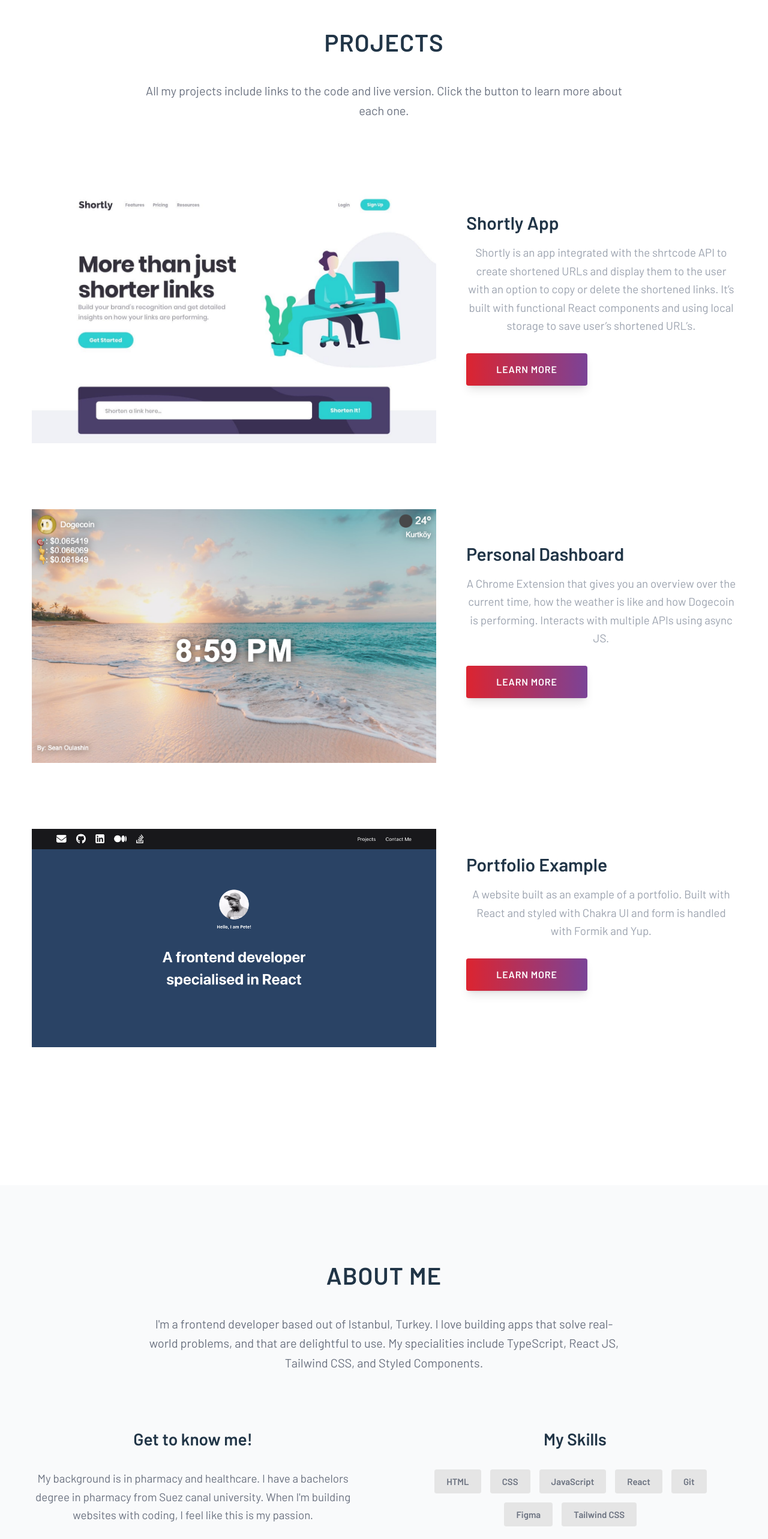
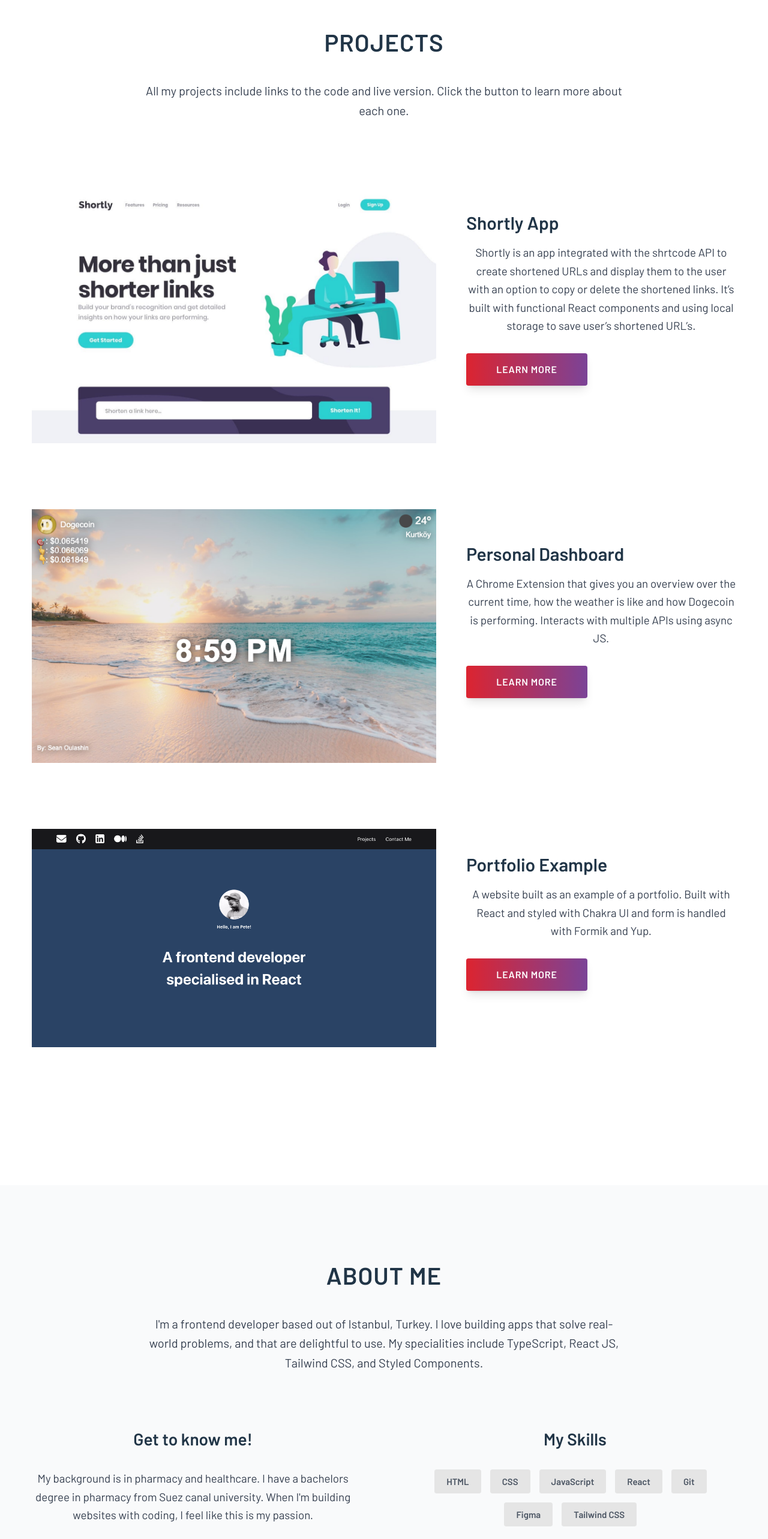
Before and after one commit to onna4/my-portfolio, a React (Vite) app: page / in a window 1280 px wide. Shown: the part 880-3446 px from the top of the page at 60% size. Built offline with nearby package versions, Linux system fonts and the light colour scheme.

Commit message:
updates to text contrast

```diff
--- a/src/components/About.jsx
+++ b/src/components/About.jsx
@@ -5,7 +5,7 @@ export default function About() {
   const skills = ["HTML", "CSS", "JavaScript", "React", "Git", "Figma", "Tailwind CSS"]
   const styledSkill = skills.map((skill, index) =>
     <div key={index}
-         className="font-semibold rounded-md text-2xl mr-6 mb-6 py-4 px-8 text-gray-500 bg-neutral-200">
+         className="font-semibold rounded-md text-2xl mr-6 mb-6 py-4 px-8 text-gray-600 bg-neutral-200">
       {skill}
     </div>
     )
@@ -15,7 +15,7 @@ export default function About() {
       <div className="m-auto w-11/12 max-w-[120rem]">
         <h2 className="mb-32 lg:mb-36">
           <span className="block uppercase relative text-center text-[4rem] tracking-wide mb-14 font-bold">About Me</span>
-          <span className="block text-center m-auto text-gray-500 text-3xl md:text-[2rem] font-medium max-w-7xl leading-relaxed">
+          <span className="block text-center m-auto text-gray-700 text-3xl md:text-[2rem] font-medium max-w-7xl leading-relaxed">
             <p>I'm a frontend developer based out of Istanbul, Turkey.
               I love building apps that solve real-world problems, and that are delightful to use.
               My specialities include TypeScript, React JS, Tailwind CSS, and Styled Components.
@@ -25,8 +25,8 @@ export default function About() {
         <div className="grid grid-cols-1 gap-32 lg:grid-cols-2 lg:gap-40 ">
           <div>
             <h3 className="text-[2.4rem] xl:text-[2.8rem] mb-12 font-bold">Get to know me!</h3>
-            <div className="about__content-details">
-              <p className="text-3xl text-gray-500 max-w-[60rem] leading-relaxed mb-16">
+            <div>
+              <p className="text-3xl mx-auto text-gray-700 max-w-[60rem] leading-relaxed mb-16">
                 My background is in pharmacy and healthcare. I have a bachelors degree in pharmacy from Suez canal university. When I'm building websites with coding, I feel like this is my passion.
               </p>
             </div>
--- a/src/components/Projects.jsx
+++ b/src/components/Projects.jsx
@@ -21,7 +21,7 @@ export default function Projects() {
       </div>
       <div className= "flex justify-center flex-col items-center md:items-start py-8">
         <h3 className="xl:font-bold text-4xl md:text-5xl mb-8">{project.title}</h3>
-        <p className="text-3xl text-gray-400 max-w-4xl leading-relaxed mb-12">
+        <p className="text-3xl text-gray-700 max-w-4xl leading-relaxed mb-12">
           {project.description}
         </p>
         <Link
@@ -38,7 +38,7 @@ export default function Projects() {
       <div className="m-auto w-11/12 max-w-[120rem]">
         <h2 className="mb-32 lg:mb-44">
           <span className="block uppercase relative text-center text-[4rem] tracking-wide mb-14 font-bold">Projects</span>
-          <span className="block text-center m-auto text-gray-500 text-3xl md:text-[2rem] font-medium max-w-7xl leading-relaxed">
+          <span className="block text-center m-auto text-gray-700 text-3xl md:text-[2rem] font-medium max-w-7xl leading-relaxed">
             All my projects include links to the code and live version. Click the button to learn more about each one.
           </span>
         </h2>
--- a/src/pages/ProjectItem.jsx
+++ b/src/pages/ProjectItem.jsx
@@ -21,7 +21,7 @@ export default function projectItem() {
             </p>
           </div>
           <div className="mt-20 text-center">
-            <a href={project.liveLink} className="uppercase inline-block font-bold rounded-md bg-white tracking-[2px] shadow-lg transition-transform
+            <a href={project.liveLink} className="uppercase inline-block font-bold rounded-md bg-white text-gray-800 tracking-[2px] shadow-lg transition-transform
               hover:translate-y-[-3px] text-[2rem] py-6 px-32 " target="_blank">Live Link</a>
           </div>
         </div>
@@ -62,8 +62,8 @@ export default function projectItem() {
               >Live Link</a>
               <a
                 href={project.sourceCode}
-                className="uppercase block md:inline mx-auto font-bold bg-white rounded-md tracking-[2px] shadow-lg transition-transform hover:!translate-y-[-3px] text-violet-600
-                  text-[1.6rem] py-6 px-20 border-2 border-solid border-violet-300 md:mr-0 text-center w-9/12"
+                className="uppercase block md:inline mx-auto font-bold bg-white rounded-md tracking-[2px] shadow-lg transition-transform hover:!translate-y-[-3px] text-gray-800
+                  text-[1.6rem] py-6 px-20 border-2 border-solid border-gray-500 hover:border-violet-300 md:mr-0 text-center w-9/12"
                 target="_blank"
               >Code Link</a>
             </div>
```
